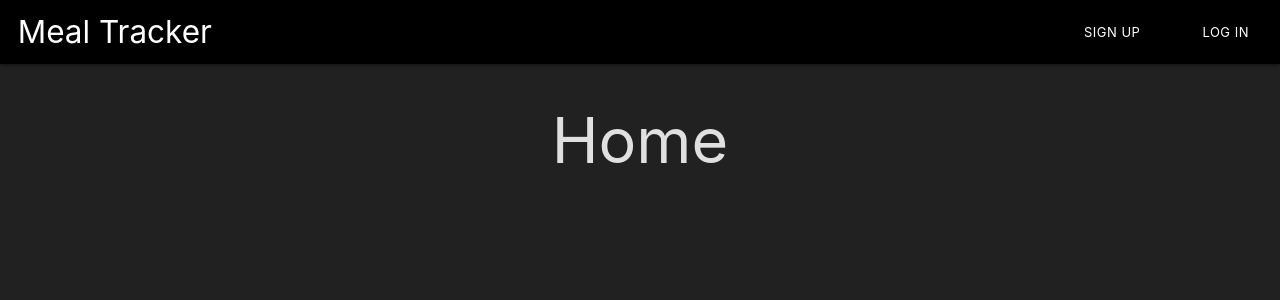
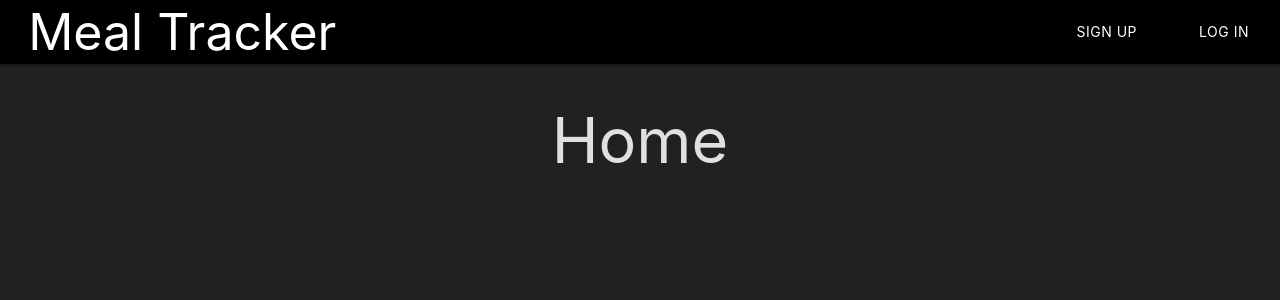
Before and after one commit to kelleralex04/meal-tracker, a Django app: page / in a window 1280 px wide. Shown: the top 300 px of the page. Run offline with Django 5.2, Linux system fonts and the light colour scheme.

Commit message:
adds styling to nav

```diff
--- a/main_app/templates/base.html
+++ b/main_app/templates/base.html
@@ -16,7 +16,7 @@
             <nav>
                 <div class="nav-wrapper black">
                     <ul>
-                        <li><a href="/" class="left brand-logo">&nbsp;&nbsp;Meal Tracker</a></li>
+                        <li><a href="/" style="font-size:50px" class="left brand-logo">&nbsp;&nbsp;Meal Tracker</a></li>
                         {% if user.is_authenticated and profile %}
                             <li><a href="{% url 'profile_detail' profile.id %}" class="brand-logo center">{{ profile.firstname }} {{ profile.lastname }}</a></li>
                         {% elif user.is_authenticated %}
@@ -25,9 +25,9 @@
                     </ul>
                     <ul class="right">
                         {% if user.is_authenticated %}
-                            <li><a class="waves-effect waves-light btn-small black" href="{% url 'calendar' %}">Calendar</a></li>
-                            <li><a class="waves-effect waves-light btn-small black" href="{% url 'foods_list' %}">Food List</a></li>
-                            <li><a class="waves-effect waves-light btn-small black" href="{% url 'foods_create' %}">Add Food</a></li>
+                            <li><a class="waves-effect waves-light btn black" href="{% url 'calendar' %}">Calendar</a></li>
+                            <li><a class="waves-effect waves-light btn black" href="{% url 'foods_list' %}">Food List</a></li>
+                            <li><a class="waves-effect waves-light btn black" href="{% url 'foods_create' %}">Add Food</a></li>
                             <li>
                                 <form action="{% url 'logout' %}" method="POST">
                                     {% csrf_token %}
@@ -35,8 +35,8 @@
                                 </form>
                             </li>
                         {% else %}
-                            <li><a class="waves-effect waves-light btn-small black" href="{% url 'signup' %}">Sign Up</a></li>
-                            <li><a class="waves-effect waves-light btn-small black" href="{% url 'login' %}">Log In</a></li>
+                            <li><a class="waves-effect waves-light btn black" href="{% url 'signup' %}">Sign Up</a></li>
+                            <li><a class="waves-effect waves-light btn black" href="{% url 'login' %}">Log In</a></li>
                         {% endif %}
                     </ul>
                 </div>
```
Also changed, not shown: main_app/templates/calendar.html (+6 -6 lines).
